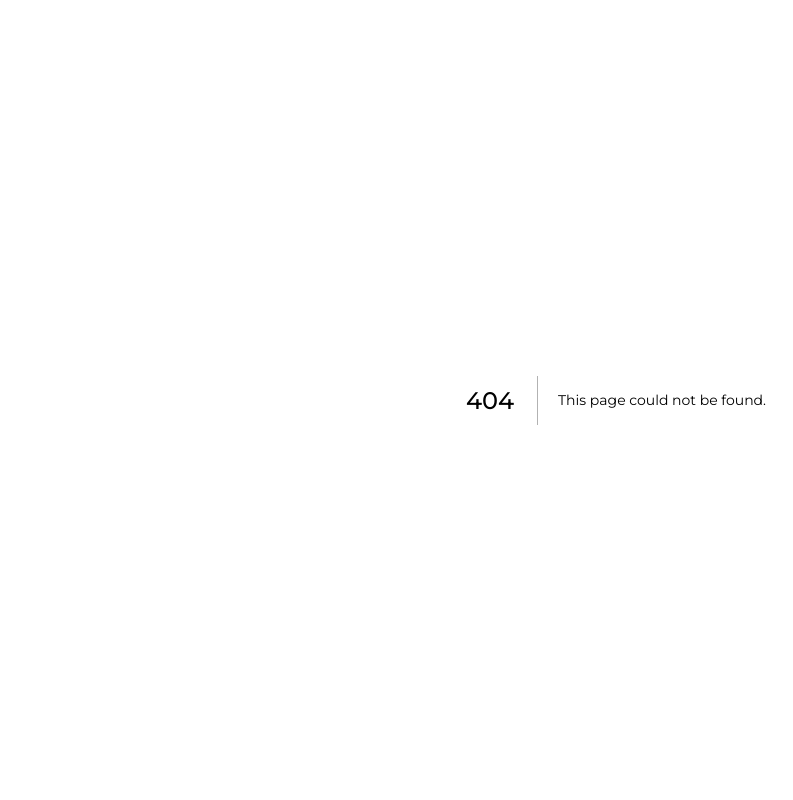
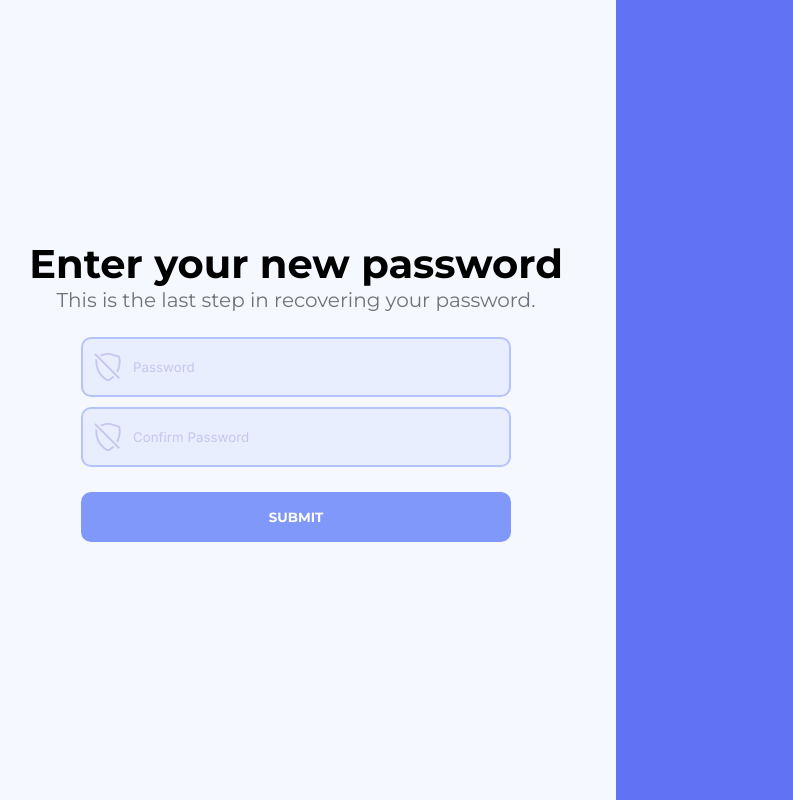
Before and after one commit to KhusniddinovUz/auth-NextTs, a Next.js app: page /new-password in a window 1280 px wide. Before the commit this address had no page. Shown: the whole page, without its empty margins (24-817 px from the left). Built offline with nearby package versions, Linux system fonts and the light colour scheme.

Commit message:
Create new password page

```diff
--- /dev/null
+++ b/src/pages/new-password.tsx
@@ -0,0 +1,10 @@
+import React from "react";
+import NewPasswordSection from "@/section/new-password";
+
+const NewPassword = ()=> {
+    return(
+        <NewPasswordSection/>
+    )
+};
+
+export default NewPassword;
--- /dev/null
+++ b/src/section/new-password/index.tsx
@@ -0,0 +1,29 @@
+import React from "react";
+import {TitleWrapper} from "@/section/login/login.style";
+import Typography from "@/components/typography";
+import Input from "@/components/input";
+import Button from "@/components/button";
+import BaseLayout from "@/layouts/base-layout";
+import ShieldIcon from "@/components/icons/ShieldIcon";
+
+const NewPasswordSection = () => {
+    return(
+        <BaseLayout>
+            <TitleWrapper>
+                <Typography $align={"center"} $textSize="title" $textWeight={"w_700"} color={"black"}>
+                    Enter your new password
+                </Typography>
+                <Typography $align={"center"} $textSize={"subTitle"} $textWeight={"w_400"} color={"text"}>
+                    This is the last step in recovering your password.
+                </Typography>
+            </TitleWrapper>
+            <Input icon={<ShieldIcon/>} placeholder="Password" $marginTop={"25px"}/>
+            <Input icon={<ShieldIcon/>} placeholder="Confirm Password" $marginTop={"10px"}/>
+            <Button color="white" $backgroundcolor="primary">
+                SUBMIT
+            </Button>
+        </BaseLayout>
+    )
+};
+
+export default NewPasswordSection;
```
